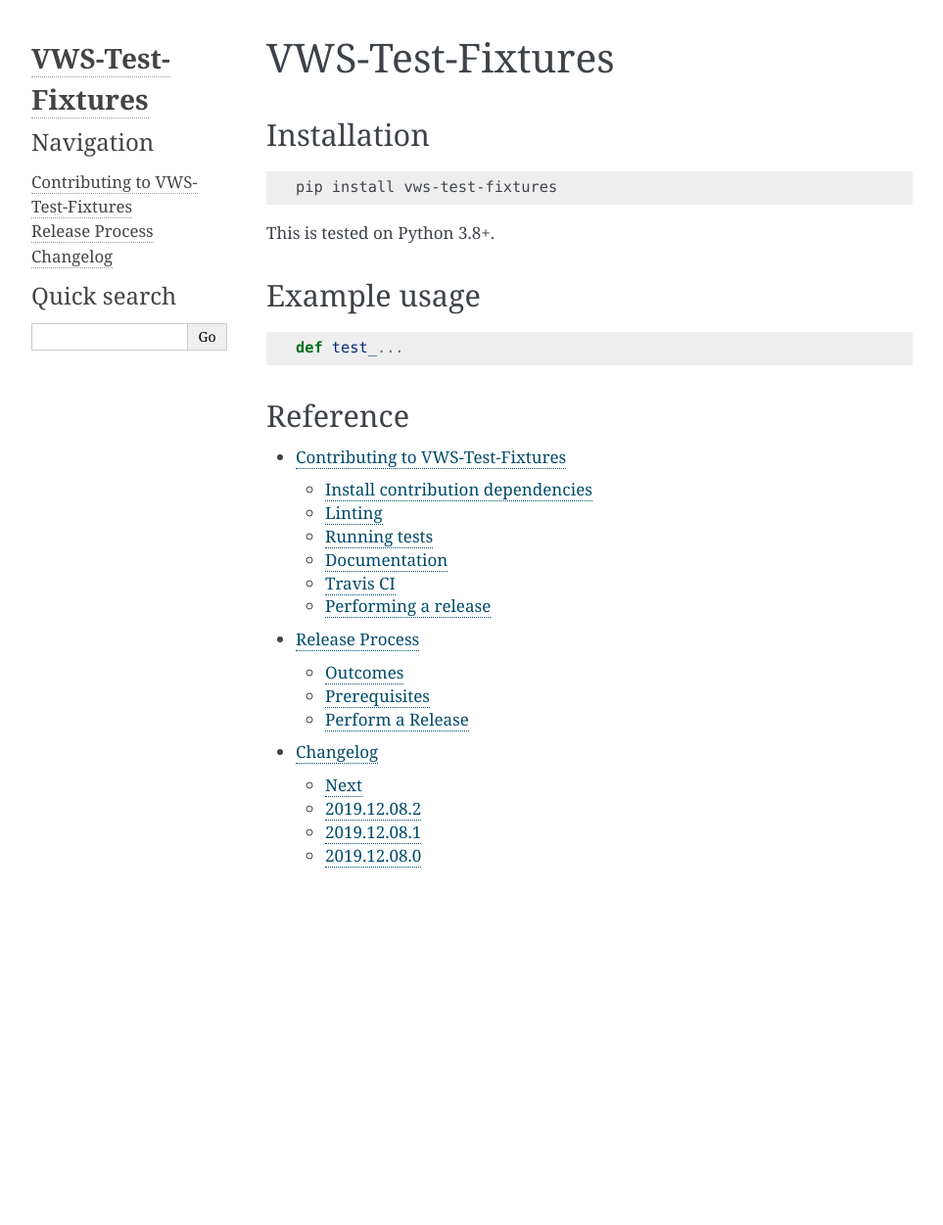
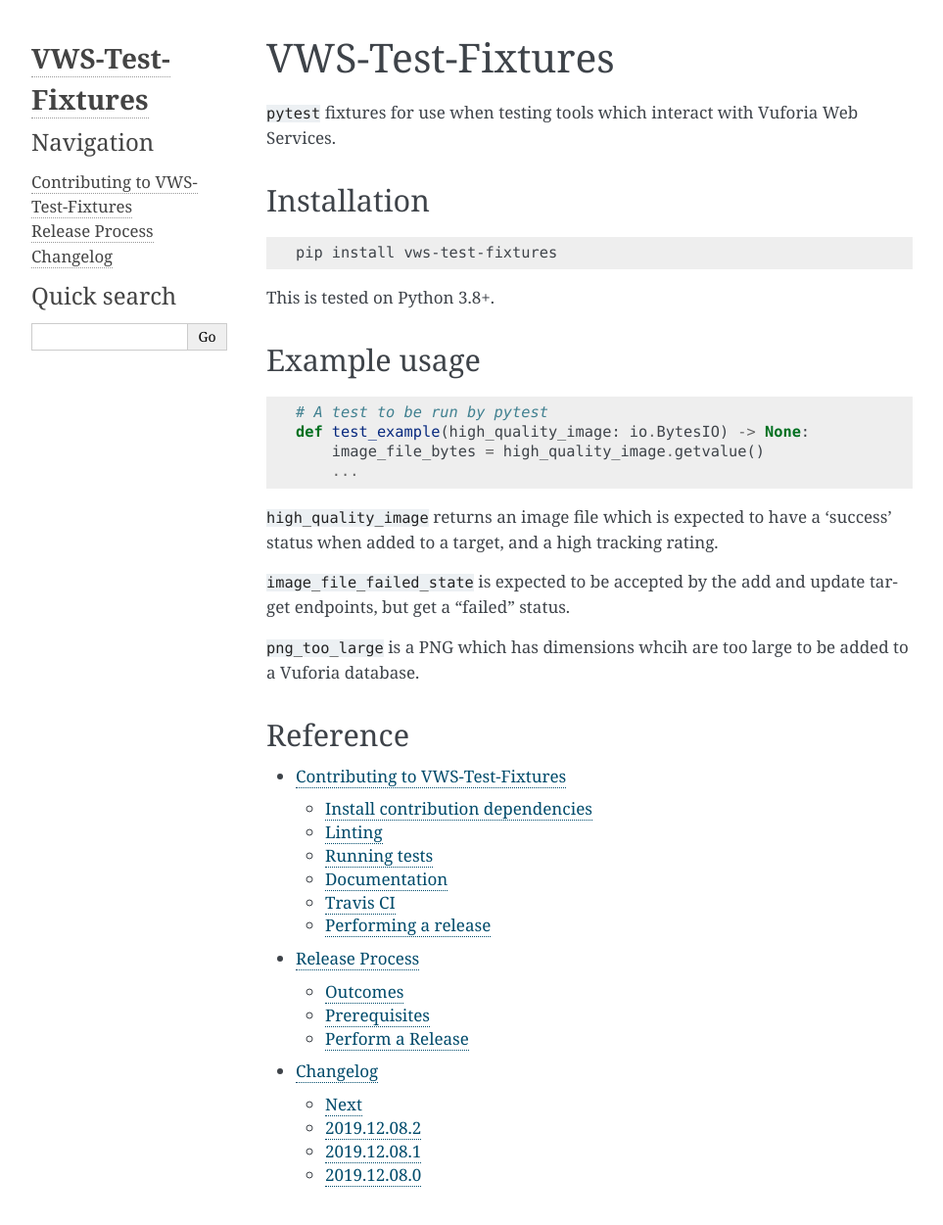
Before and after one commit to VWS-Python/vws-test-fixtures, a Sphinx documentation site: the page built from docs/source/index.rst, in a window 1280 px wide. Shown: the whole page at 98% size, without its empty margins (148-1111 px from the left). Built offline with Sphinx 7.4.7, drawn with Linux system fonts in a browser that asks for light colours; before the commit the page ends 925 px from its top, so only the background shows below that.

Commit message:
More thorough README

```diff
--- a/docs/source/index.rst
+++ b/docs/source/index.rst
@@ -1,5 +1,7 @@
 |project|
 =========
+
+``pytest`` fixtures for use when testing tools which interact with Vuforia Web Services.
 
 Installation
 ------------
@@ -15,7 +17,16 @@
 
 .. code:: python
 
-   def test_...
+   # A test to be run by pytest
+   def test_example(high_quality_image: io.BytesIO) -> None:
+       image_file_bytes = high_quality_image.getvalue()
+       ...
+
+``high_quality_image`` returns an image file which is expected to have a 'success' status when added to a target, and a high tracking rating.
+
+``image_file_failed_state`` is expected to be accepted by the add and update target endpoints, but get a "failed" status.
+
+``png_too_large`` is a PNG which has dimensions whcih are too large to be added to a Vuforia database.
 
 Reference
 ---------
```
